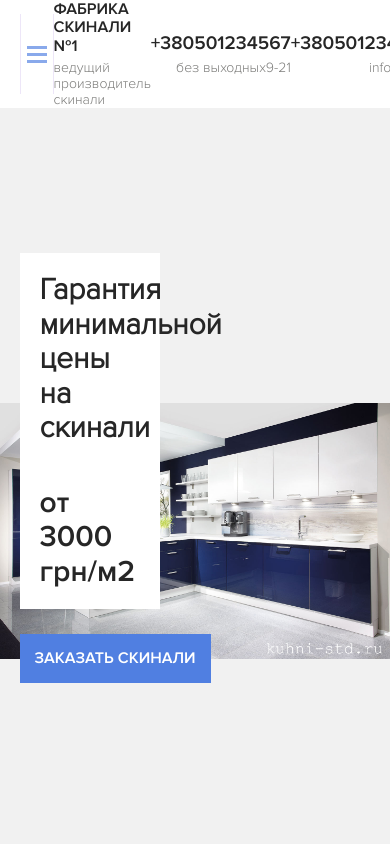
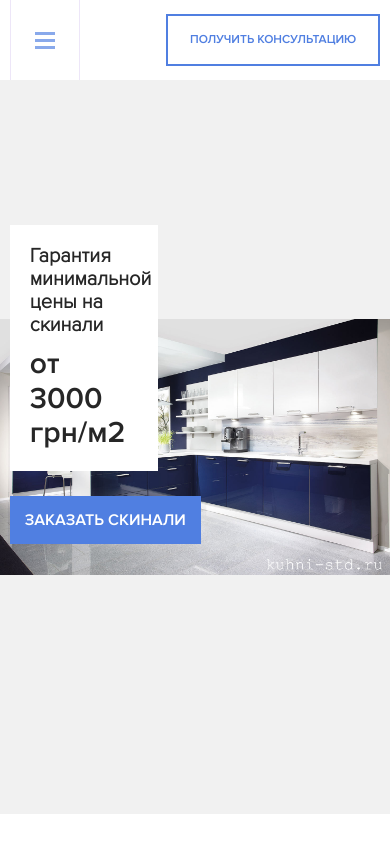
Before and after one commit to chris270789/Skinali, a website: page index.html in a window 390 px wide. Drawn offline with Linux system fonts and the light colour scheme.

Commit message:
create media file

```diff
--- a/scss/_grid.scss
+++ b/scss/_grid.scss
@@ -7,14 +7,3 @@
     max-width:1170px;
     margin:auto;
 }
-
-
-@media screen and (max-width:1200px){
-    .container{
-        max-width:90%;
-    }
-}
-
-@media screen and (max-width:920){
-
-}
--- a/scss/_interface.scss
+++ b/scss/_interface.scss
@@ -12,6 +12,7 @@ button:active,button:focus,button{
     text-transform:uppercase;
     @include bold();
     color:$primary;
+    background-color:transparent;
 }
 .button{
     dipslay:block;
--- /dev/null
+++ b/scss/_media.scss
@@ -0,0 +1,25 @@
+@media screen and (max-width:1200px){
+.container {
+    max-width: 95%;
+  }
+}
+@media screen and (max-width:920px){
+.hero__title {
+    font-size: 20px;
+    margin-bottom: 10px;
+
+}
+.navbar{
+    &__mobile, &__landline{
+        display:none;
+    }
+}
+}
+@media screen and (max-width:560px){
+    .logo{
+        display:none;
+    }
+    .button-o{
+        font-size:12px;
+    }
+}
--- a/scss/style.scss
+++ b/scss/style.scss
@@ -4,3 +4,4 @@
 @import "interface";
 @import "sections/navbar";
 @import "sections/hero";
+@import "media";
```
Also changed, not shown: css/style.css, scss/_grid.css, scss/_grid.min.css, 2 other files.
